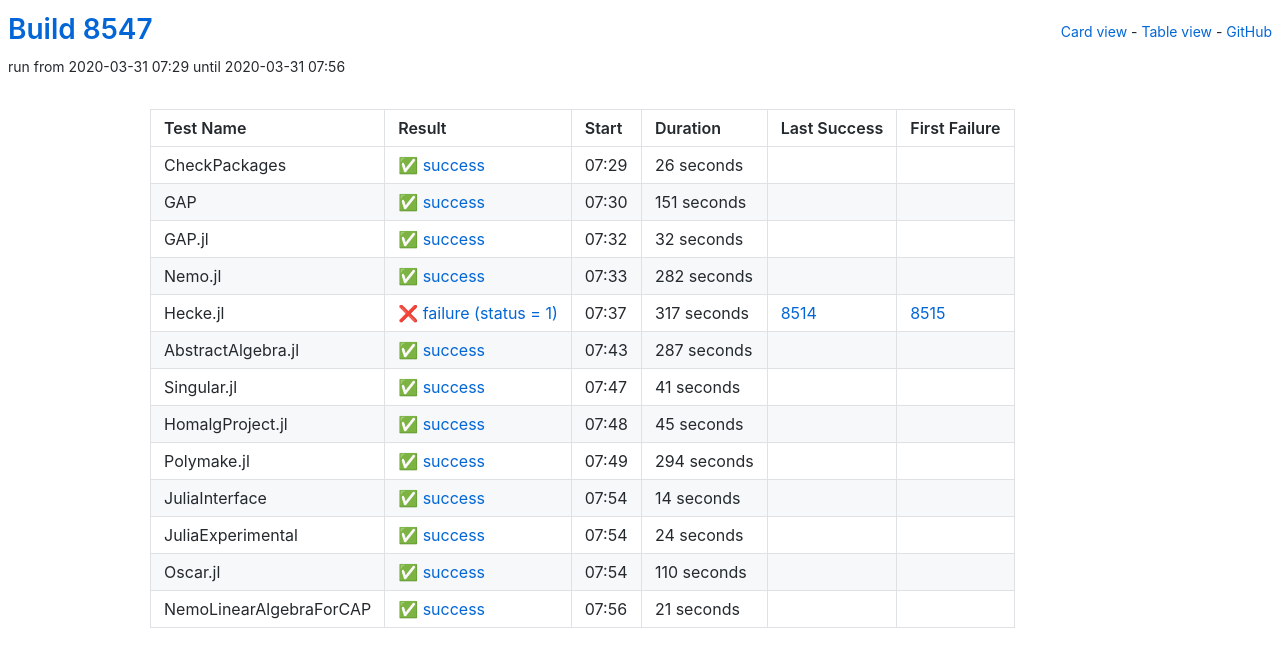
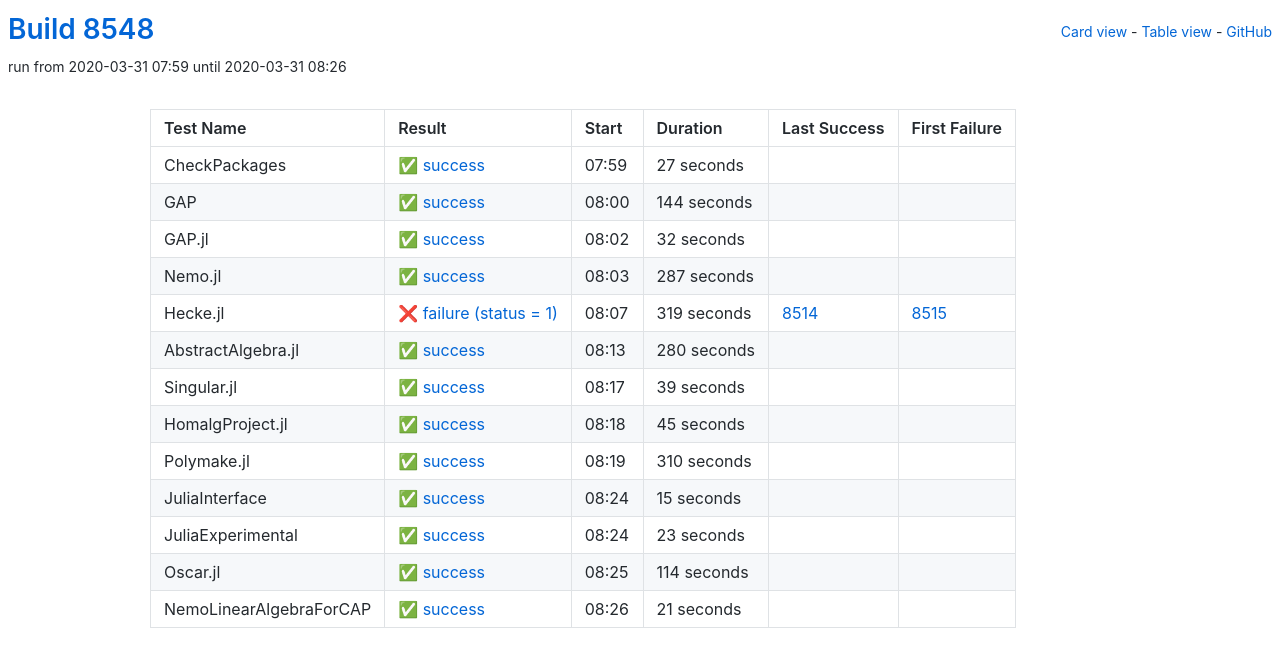
Before and after one commit to oscar-system/oscar-ci-status, a Jekyll site: the page built from table.html, in a window 1280 px wide. Shown: the top 667 px of the page. Built offline with Jekyll 4.4.1, drawn with Linux system fonts in a browser that asks for light colours.

Commit message:
Build 8548

```diff
--- a/_data/ci.yml
+++ b/_data/ci.yml
@@ -1,27 +1,27 @@
-build: 8547
-build_url: https://oscarci.mathematik.uni-kl.de/job/oscar/8547/
+build: 8548
+build_url: https://oscarci.mathematik.uni-kl.de/job/oscar/8548/
 job: oscar
 tests:
-- duration: 26
+- duration: 27
   exitcode: 0
   first_failure: false
   first_failure_url: null
   last_success: false
   last_success_url: null
-  log: https://oscarci.mathematik.uni-kl.de/job/oscar/8547/artifact/logs/build-8547/CheckPackages.log
+  log: https://oscarci.mathematik.uni-kl.de/job/oscar/8548/artifact/logs/build-8548/CheckPackages.log
   name: CheckPackages
-  start: 2020-03-31 07:29
+  start: 2020-03-31 07:59
   status: success
   success: true
-- duration: 151
+- duration: 144
   exitcode: 0
   first_failure: false
   first_failure_url: null
   last_success: false
   last_success_url: null
-  log: https://oscarci.mathematik.uni-kl.de/job/oscar/8547/artifact/logs/build-8547/GAP.log
+  log: https://oscarci.mathematik.uni-kl.de/job/oscar/8548/artifact/logs/build-8548/GAP.log
   name: GAP
-  start: 2020-03-31 07:30
+  start: 2020-03-31 08:00
   status: success
   success: true
 - duration: 32
@@ -30,53 +30,53 @@
   first_failure_url: null
   last_success: false
   last_success_url: null
-  log: https://oscarci.mathematik.uni-kl.de/job/oscar/8547/artifact/logs/build-8547/GAP.jl.log
+  log: https://oscarci.mathematik.uni-kl.de/job/oscar/8548/artifact/logs/build-8548/GAP.jl.log
   name: GAP.jl
-  start: 2020-03-31 07:32
+  start: 2020-03-31 08:02
   status: success
   success: true
-- duration: 282
-  exitcode: 0
-  first_failure: false
-  first_failure_url: null
-  last_success: false
-  last_success_url: null
-  log: https://oscarci.mathematik.uni-kl.de/job/oscar/8547/artifact/logs/build-8547/Nemo.jl.log
-  name: Nemo.jl
-  start: 2020-03-31 07:33
-  status: success
-  success: true
-- duration: 317
-  exitcode: 1
-  first_failure: 8515
-  first_failure_url: https://oscarci.mathematik.uni-kl.de/job/oscar/8515/
-  last_success: 8514
-  last_success_url: https://oscarci.mathematik.uni-kl.de/job/oscar/8514/
-  log: https://oscarci.mathematik.uni-kl.de/job/oscar/8547/artifact/logs/build-8547/Hecke.jl.log
-  name: Hecke.jl
-  start: 2020-03-31 07:37
-  status: failure
-  success: false
 - duration: 287
   exitcode: 0
   first_failure: false
   first_failure_url: null
   last_success: false
   last_success_url: null
-  log: https://oscarci.mathematik.uni-kl.de/job/oscar/8547/artifact/logs/build-8547/AbstractAlgebra.jl.log
-  name: AbstractAlgebra.jl
-  start: 2020-03-31 07:43
+  log: https://oscarci.mathematik.uni-kl.de/job/oscar/8548/artifact/logs/build-8548/Nemo.jl.log
+  name: Nemo.jl
+  start: 2020-03-31 08:03
   status: success
   success: true
-- duration: 41
+- duration: 319
+  exitcode: 1
+  first_failure: 8515
+  first_failure_url: https://oscarci.mathematik.uni-kl.de/job/oscar/8515/
+  last_success: 8514
+  last_success_url: https://oscarci.mathematik.uni-kl.de/job/oscar/8514/
+  log: https://oscarci.mathematik.uni-kl.de/job/oscar/8548/artifact/logs/build-8548/Hecke.jl.log
+  name: Hecke.jl
+  start: 2020-03-31 08:07
+  status: failure
+  success: false
+- duration: 280
   exitcode: 0
   first_failure: false
   first_failure_url: null
   last_success: false
   last_success_url: null
-  log: https://oscarci.mathematik.uni-kl.de/job/oscar/8547/artifact/logs/build-8547/Singular.jl.log
+  log: https://oscarci.mathematik.uni-kl.de/job/oscar/8548/artifact/logs/build-8548/AbstractAlgebra.jl.log
+  name: AbstractAlgebra.jl
+  start: 2020-03-31 08:13
+  status: success
+  success: true
+- duration: 39
+  exitcode: 0
+  first_failure: false
+  first_failure_url: null
+  last_success: false
+  last_success_url: null
+  log: https://oscarci.mathematik.uni-kl.de/job/oscar/8548/artifact/logs/build-8548/Singular.jl.log
   name: Singular.jl
-  start: 2020-03-31 07:47
+  start: 2020-03-31 08:17
   status: success
   success: true
 - duration: 45
@@ -85,53 +85,53 @@
   first_failure_url: null
   last_success: false
   last_success_url: null
-  log: https://oscarci.mathematik.uni-kl.de/job/oscar/8547/artifact/logs/build-8547/HomalgProject.jl.log
+  log: https://oscarci.mathematik.uni-kl.de/job/oscar/8548/artifact/logs/build-8548/HomalgProject.jl.log
   name: HomalgProject.jl
-  start: 2020-03-31 07:48
+  start: 2020-03-31 08:18
   status: success
   success: true
-- duration: 294
+- duration: 310
   exitcode: 0
   first_failure: false
   first_failure_url: null
   last_success: false
   last_success_url: null
-  log: https://oscarci.mathematik.uni-kl.de/job/oscar/8547/artifact/logs/build-8547/Polymake.jl.log
+  log: https://oscarci.mathematik.uni-kl.de/job/oscar/8548/artifact/logs/build-8548/Polymake.jl.log
   name: Polymake.jl
-  start: 2020-03-31 07:49
+  start: 2020-03-31 08:19
   status: success
   success: true
-- duration: 14
+- duration: 15
   exitcode: 0
   first_failure: false
   first_failure_url: null
   last_success: false
   last_success_url: null
-  log: https://oscarci.mathematik.uni-kl.de/job/oscar/8547/artifact/logs/build-8547/JuliaInterface.log
+  log: https://oscarci.mathematik.uni-kl.de/job/oscar/8548/artifact/logs/build-8548/JuliaInterface.log
   name: JuliaInterface
-  start: 2020-03-31 07:54
+  start: 2020-03-31 08:24
   status: success
   success: true
-- duration: 24
+- duration: 23
   exitcode: 0
   first_failure: false
   first_failure_url: null
   last_success: false
   last_success_url: null
-  log: https://oscarci.mathematik.uni-kl.de/job/oscar/8547/artifact/logs/build-8547/JuliaExperimental.log
+  log: https://oscarci.mathematik.uni-kl.de/job/oscar/8548/artifact/logs/build-8548/JuliaExperimental.log
   name: JuliaExperimental
-  start: 2020-03-31 07:54
+  start: 2020-03-31 08:24
   status: success
   success: true
-- duration: 110
+- duration: 114
   exitcode: 0
   first_failure: false
   first_failure_url: null
   last_success: false
   last_success_url: null
-  log: https://oscarci.mathematik.uni-kl.de/job/oscar/8547/artifact/logs/build-8547/Oscar.jl.log
+  log: https://oscarci.mathematik.uni-kl.de/job/oscar/8548/artifact/logs/build-8548/Oscar.jl.log
   name: Oscar.jl
-  start: 2020-03-31 07:54
+  start: 2020-03-31 08:25
   status: success
   success: true
 - duration: 21
@@ -140,8 +140,8 @@
   first_failure_url: null
   last_success: false
   last_success_url: null
-  log: https://oscarci.mathematik.uni-kl.de/job/oscar/8547/artifact/logs/build-8547/NemoLinearAlgebraForCAP.log
+  log: https://oscarci.mathematik.uni-kl.de/job/oscar/8548/artifact/logs/build-8548/NemoLinearAlgebraForCAP.log
   name: NemoLinearAlgebraForCAP
-  start: 2020-03-31 07:56
+  start: 2020-03-31 08:26
   status: success
   success: true
```
Also changed, not shown: README.md.
